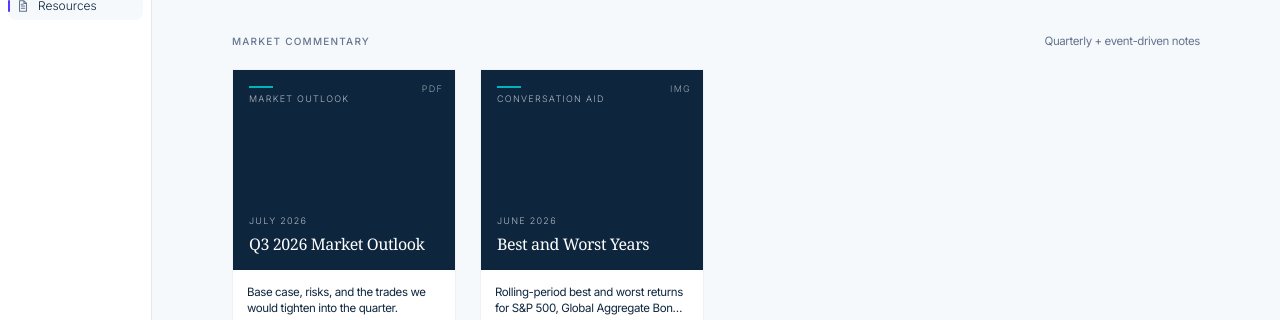
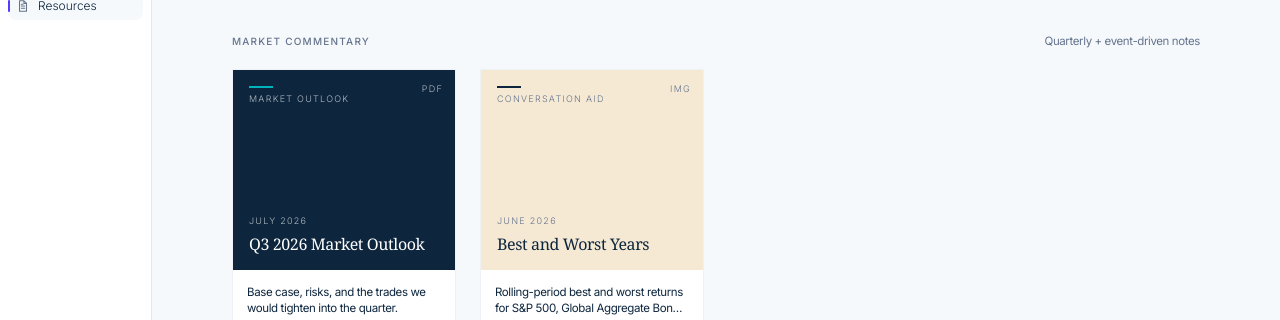
Before and after one commit to alvintanwt-code/leetlab, a Next.js app: page /resources in a window 1280 px wide. Shown: the part 196-516 px from the top of the page. Built offline with nearby package versions, Linux system fonts and the light colour scheme; no server answers; the database is empty; sample sign-in values are in the browser's storage.

Commit message:
resources: cream hero for Conversation aid cards
Give Conversation aid a warm cream thumbnail (canvas-cream #f5e9d4)
with navy text and accent, so it reads distinctly from the navy Market
outlook and Fact sheet cards without breaking the editorial palette.

```diff
--- a/app/(app)/resources/page.tsx
+++ b/app/(app)/resources/page.tsx
@@ -168,7 +168,11 @@ function ResourceCard({ resource }: { resource: Resource }) {
   const isPdf = isStatic && !isImage;
   const badgeLabel = isImage ? "IMG" : isPdf ? "PDF" : "HTML · PDF";
   const downloadLabel = isImage ? `${ext.toUpperCase()} ↓` : "PDF ↓";
-  const accent = isStatic ? "#00B4BE" : "#E20C10";
+  const isConversationAid = resource.category === "Conversation aid";
+  const accent = isConversationAid ? "#0d253d" : isStatic ? "#00B4BE" : "#E20C10";
+  const heroBg = isConversationAid ? "#f5e9d4" : "#0d253d";
+  const heroFg = isConversationAid ? "#0d253d" : "#ffffff";
+  const heroMeta = isConversationAid ? "#64748d" : "rgba(246,249,252,0.7)";
 
   return (
     <article
@@ -180,13 +184,14 @@ function ResourceCard({ resource }: { resource: Resource }) {
         href={openHref}
         target={openHref ? "_blank" : undefined}
         rel="noopener"
-        className="relative block h-[200px] bg-[var(--color-ink)] p-4 text-[var(--color-canvas)]"
+        className="relative block h-[200px] p-4"
+        style={{ background: heroBg, color: heroFg }}
         aria-disabled={isMissing}
       >
         <div className="flex h-full flex-col justify-between">
           <div>
             <div className="mb-1 h-[2px] w-6" style={{ background: accent }} />
-            <p className="text-[9px] uppercase tracking-[0.14em] text-[var(--color-canvas-soft)]/70">
+            <p className="text-[9px] uppercase tracking-[0.14em]" style={{ color: heroMeta }}>
               {resource.category}
               {!isStatic && (
                 <>
@@ -197,7 +202,7 @@ function ResourceCard({ resource }: { resource: Resource }) {
             </p>
           </div>
           <div>
-            <p className="text-[9px] uppercase tracking-[0.14em] text-[var(--color-canvas-soft)]/70 mb-1.5">
+            <p className="text-[9px] uppercase tracking-[0.14em] mb-1.5" style={{ color: heroMeta }}>
               {resource.edition}
             </p>
             <h3
@@ -208,7 +213,7 @@ function ResourceCard({ resource }: { resource: Resource }) {
             </h3>
           </div>
         </div>
-        <span className="absolute right-3 top-3 text-[9px] uppercase tracking-[0.14em] text-[var(--color-canvas-soft)]/60">
+        <span className="absolute right-3 top-3 text-[9px] uppercase tracking-[0.14em]" style={{ color: heroMeta }}>
           {badgeLabel}
         </span>
       </a>
```
